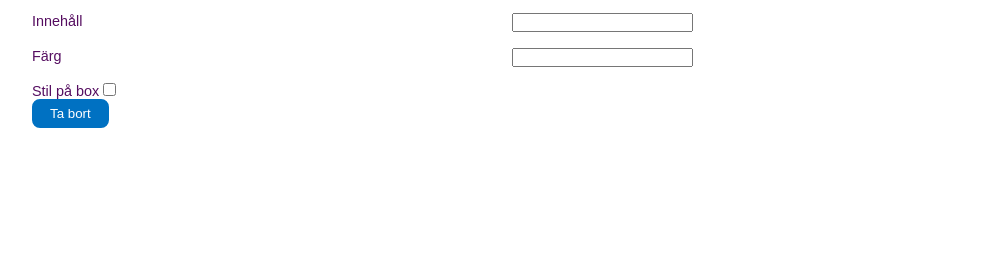
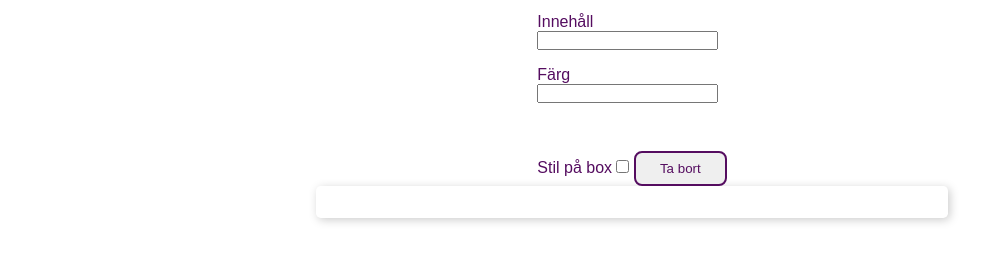
Before and after one commit to AlbinKlintman/gik339-27-Labb-1, a plain HTML site: page index.html in a window 1280 px wide. Shown: the part 122-384 px from the top of the page, without its empty margins (8-992 px from the left). Drawn offline with Linux system fonts and the light colour scheme.

Commit message:
Style ändringar för att det ska bli finare

```diff
--- a/index.html
+++ b/index.html
@@ -24,7 +24,7 @@
               <input class="input-field" type="text" id="color" name="color" />
             </div>
             <label for="divStyle">Stil på box</label>
-            <input type="checkbox" id="divStyle" name="divStyle" class="checkbox"/><br>
+            <input type="checkbox" id="divStyle" name="divStyle" class="checkbox"/>
             <button id="removeButton">Ta bort</button>
           </form>
         </div>
--- a/style.css
+++ b/style.css
@@ -28,50 +28,13 @@ p {
   margin-bottom: 1em;
 }
 
-.wrapper {
-  max-width: 75rem;
-  margin: 3rem auto;
-  padding: 1rem;
-  font-family: Ubuntu, sans-serif;
-  color: rgb(85, 13, 96);
-  background: white;
-}
 h1 {
   margin-bottom: 1em;
   font-size: 3rem;
   text-align: center;
   margin-bottom: 1rem;
 }
-.flex {
-  display: flex;
-  width: 100%;
-  gap: 1rem;
-}
-.flex *:first-child {
-  flex-basis: 40%;
-}
-.flex > *:last-child {
-  flex-grow: 1;
-  font-size: 0.9rem;
-}
-button {
-  padding: 0.3rem 1rem;
-  border-radius: 0.5rem;
-  margin-bottom: 0.3rem;
-  outline: 0;
-  border: 2px solid var(--blue);
-  background: var(--blue);
-  color: white;
-  cursor: pointer;
-}
-button:hover {
-  background: hsl(205, 100%, 58%);
-}
 
-.input-group {
-  display: flex;
-  margin-bottom: 1rem;
-}
 .input-label {
   flex-basis: 25%;
 }
@@ -84,3 +47,52 @@ button:hover {
   padding: 1rem;
   text-align: center;
 }
+.wrapper {
+  max-width: 75rem;
+  margin: 3rem auto;
+  padding: 1rem;
+  font-family: Ubuntu, sans-serif;
+  color: rgb(85, 13, 96);
+  background: white;
+  text-align: center; /* Gör att textfälten är under rubriken */
+}
+
+.flex {
+  display: flex;
+  flex-direction: column; /* Använd kolumnlayout så att alla element är under varandra */
+  align-items: center; /* Centrera elementen horisontellt */
+  gap: 1rem; /* Lägger till ett gap mellan elementen för att skapa bättre spacing */
+}
+
+.input-group {
+  display: flex;
+  flex-direction: column; /* Lägger fält och etiketter i kolumn */
+  align-items: flex-start;
+  width: 100%; /* Anpassa bredden så att den täcker en bra del av skärmen */
+  max-width: 400px; /* Begränsa bredden så att textfälten inte blir för breda */
+  margin-bottom: 1rem;
+}
+
+button {
+  padding: 0.5rem 1.5rem;
+  border-radius: 0.5rem;
+  outline: 0;
+  border: 2px solid rgb(85, 13, 96);
+  color: rgb(85, 13, 96);
+  cursor: pointer;
+  margin-top: 2rem; /* Flyttar knappen längre ner */
+}
+
+button:hover {
+  background: hsl(203, 13%, 74%);
+}
+
+#dynamicDisplay {
+  margin-top: 2rem; /* Ge utrymme mellan input och resultat */
+  padding: 1rem;
+  border-radius: 0.3rem;
+  text-align: center;
+  width: 50%;
+  margin: 0 auto; /* Centrera resultatet */
+  box-shadow: 2px 2px 10px #ccc;
+}
```
